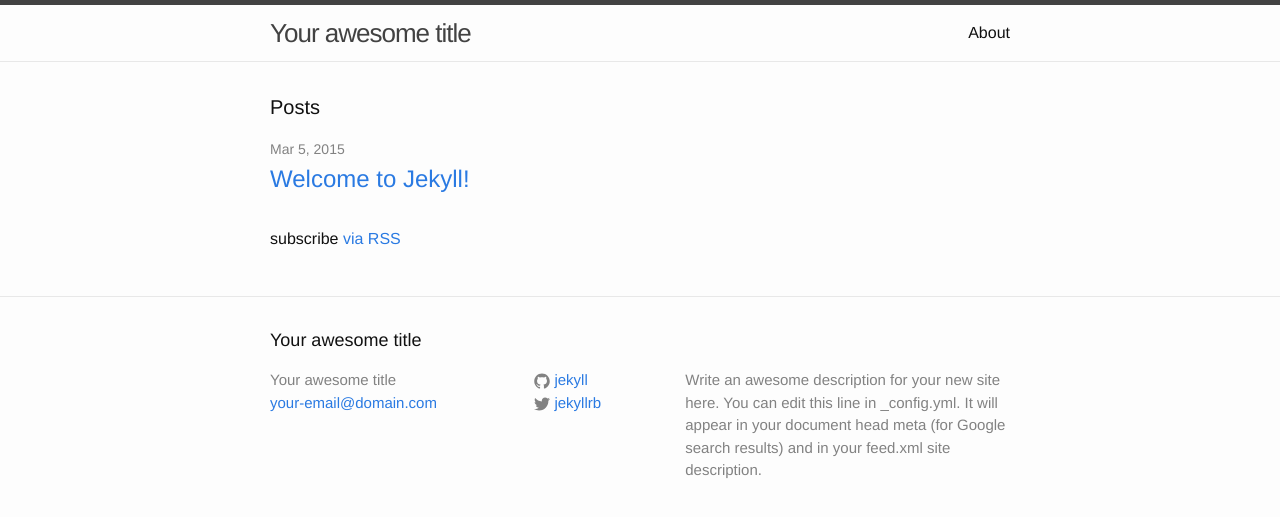
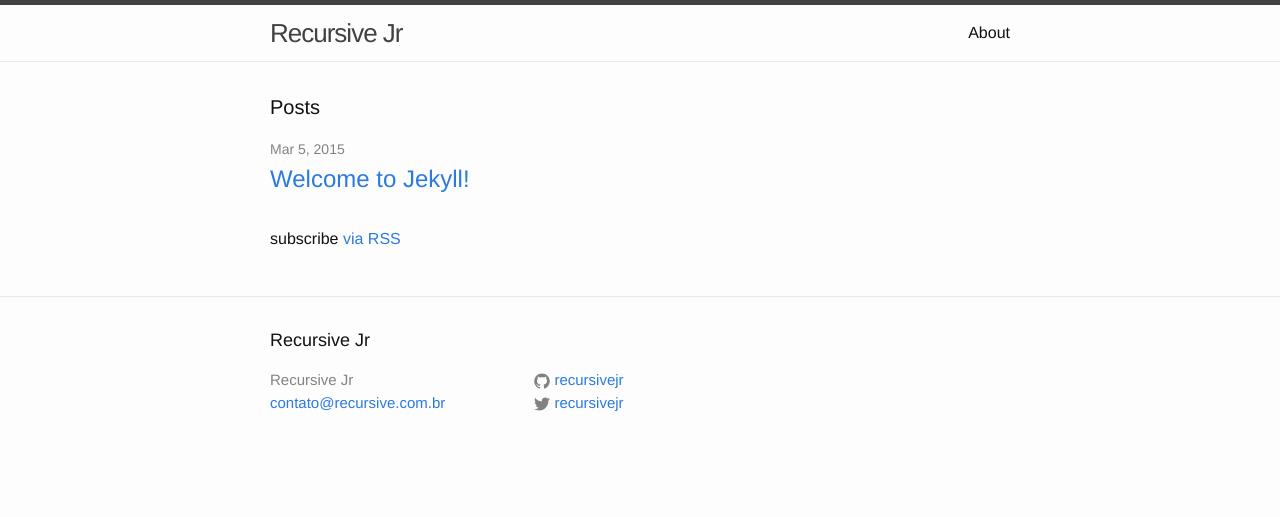
Before and after one commit to dggouveia/recursivejr.github.io, a Jekyll site: the page built from index.html, in a window 1280 px wide. Shown: the top 517 px of the page. Built offline with Jekyll 4.4.1, drawn with Linux system fonts in a browser that asks for light colours.

Commit message:
modificando configurações do site #1

```diff
--- a/_config.yml
+++ b/_config.yml
@@ -1,14 +1,11 @@
 # Site settings
-title: Your awesome title
-email: your-email@domain.com
+title: Recursive Jr
+email: contato@recursive.com.br
 description: > # this means to ignore newlines until "baseurl:"
-  Write an awesome description for your new site here. You can edit this
-  line in _config.yml. It will appear in your document head meta (for
-  Google search results) and in your feed.xml site description.
 baseurl: "" # the subpath of your site, e.g. /blog/
 url: "http://yourdomain.com" # the base hostname & protocol for your site
-twitter_username: jekyllrb
-github_username:  jekyll
+twitter_username: recursivejr
+github_username:  recursivejr
 
 # Build settings
 markdown: kramdown
```
